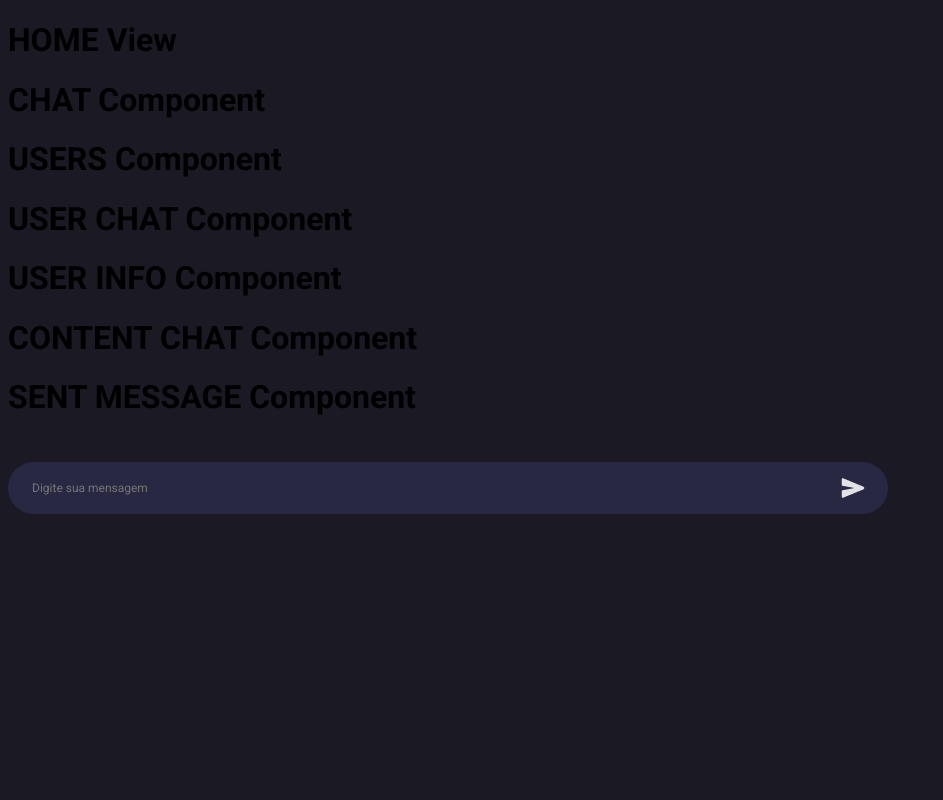
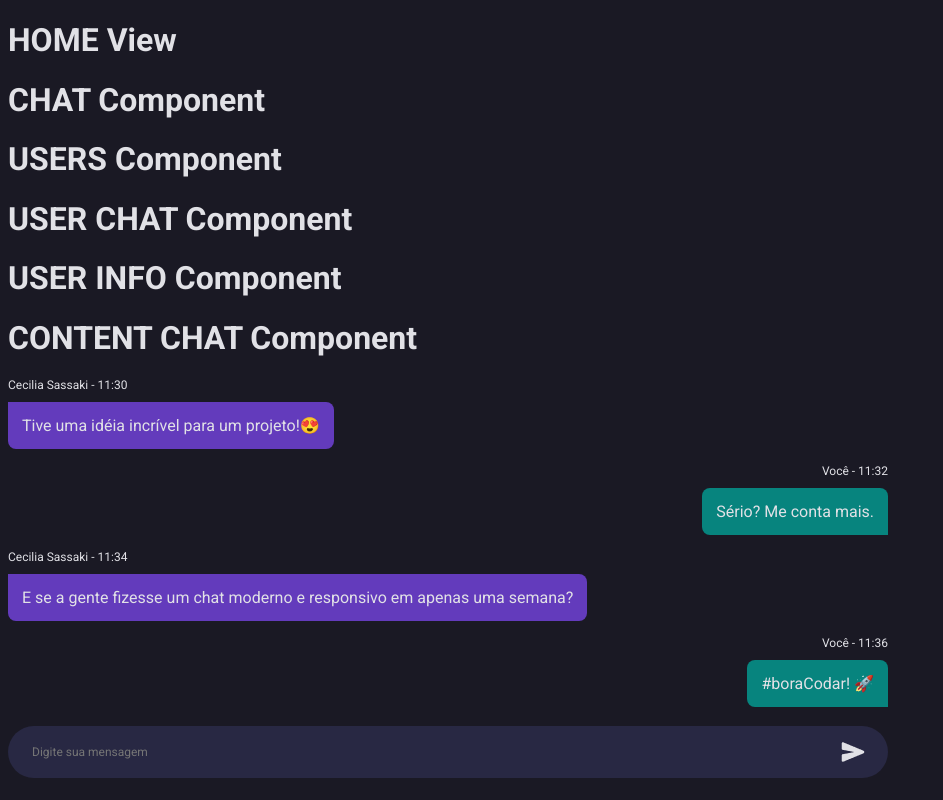
Before and after one commit to marcusviniciusmo/Chat-Bora_Codar_Dev04, a React (Vite) app in the folder frontend/: page / in a window 1280 px wide. Shown: the whole page, without its empty margins (0-943 px from the left). Built offline with nearby package versions, Linux system fonts and the light colour scheme.

Commit message:
SentMessage component styling

```diff
--- a/frontend/src/components/ContentChat/index.tsx
+++ b/frontend/src/components/ContentChat/index.tsx
@@ -6,7 +6,32 @@ export function ContentChat() {
     <>
       <h1>CONTENT CHAT Component</h1>
 
-      <SentMessage />
+      <SentMessage
+        className='contact'
+        contactName='Cecilia Sassaki'
+        time='11:30'
+        message='Tive uma idéia incrível para um projeto!😍'
+      />
+
+      <SentMessage
+        className='user'
+        time='11:32'
+        message='Sério? Me conta mais.'
+      />
+
+      <SentMessage
+        className='contact'
+        contactName='Cecilia Sassaki'
+        time='11:34'
+        message={`E se a gente fizesse um chat moderno e responsivo em
+         apenas uma semana?`}
+      />
+
+      <SentMessage
+        className='user'
+        time='11:36'
+        message='#boraCodar! 🚀'
+      />
 
       <Send />
     </>
--- a/frontend/src/components/SentMessage/index.tsx
+++ b/frontend/src/components/SentMessage/index.tsx
@@ -1,5 +1,15 @@
-export function SentMessage() {
+import { SentMessageProps } from "../../types/SentMessage";
+import { Container, Info, User, Time, Message } from "./styles";
+
+export function SentMessage(props: SentMessageProps) {
   return (
-    <h1>SENT MESSAGE Component</h1>
+    <Container className={props.className}>
+      <Info>
+        <User>{props.contactName ? props.contactName : 'Você'} - </User>
+        <Time>{props.time}</Time>
+      </Info>
+
+      <Message className={props.className}>{props.message}</Message>
+    </Container>
   );
 };
--- /dev/null
+++ b/frontend/src/components/SentMessage/styles.tsx
@@ -0,0 +1,52 @@
+import styled from "styled-components";
+
+export const Container = styled.div`
+  width: 88rem;
+  height: 6.6rem;
+  margin-top: 2rem;
+  padding: 0rem;
+  display: flex;
+  flex-direction: column;
+  align-self: stretch;
+  gap: 1rem;
+
+  &.contact {
+    align-items: flex-start;
+  }
+
+  &.user {
+    align-items: flex-end;
+
+  }
+`;
+
+export const Info = styled.span`
+  font-size: 1.2rem;
+  font-weight: 400;
+  line-height: 1.4rem;
+  height: 1.4rem;
+  text-align: center;
+`;
+
+export const User = styled.span``;
+
+export const Time = styled.time``;
+
+export const Message = styled.span`
+
+  padding: 1.4rem;
+  display: flex;
+  flex-direction: row;
+  align-items: flex-start;
+  gap: 1rem;
+
+  &.contact {
+    background: var(--background-message-contact);
+    border-radius: 0rem 0.8rem 0.8rem 0.8rem;
+  }
+
+  &.user {
+    background: var(--background-message-user);
+    border-radius: 0.8rem 0.8rem 0rem 0.8rem;
+  }
+`;
--- a/frontend/src/index.css
+++ b/frontend/src/index.css
@@ -2,15 +2,20 @@
 
 :root {
   --background: #1A1924;
+  --color: #E1E1E6;
 
   --background-input-send: #282843;
   --color-text-input: #E1E1E6;
+
+  --background-message-contact: #633BBC;
+  --background-message-user: #07847E;
 
   font-size: 62.5%; /* 1rem = 10px */
 }
 
 body {
   background: var(--background);
+  color: var(--color);
   font-family: 'Roboto', sans-serif;
   font-size: 1.6rem;
 }
--- /dev/null
+++ b/frontend/src/types/SentMessage/index.tsx
@@ -0,0 +1,5 @@
+export interface SentMessageProps extends React.HTMLProps<any> {
+  contactName?: string;
+  time: string;
+  message: string;
+};
```
